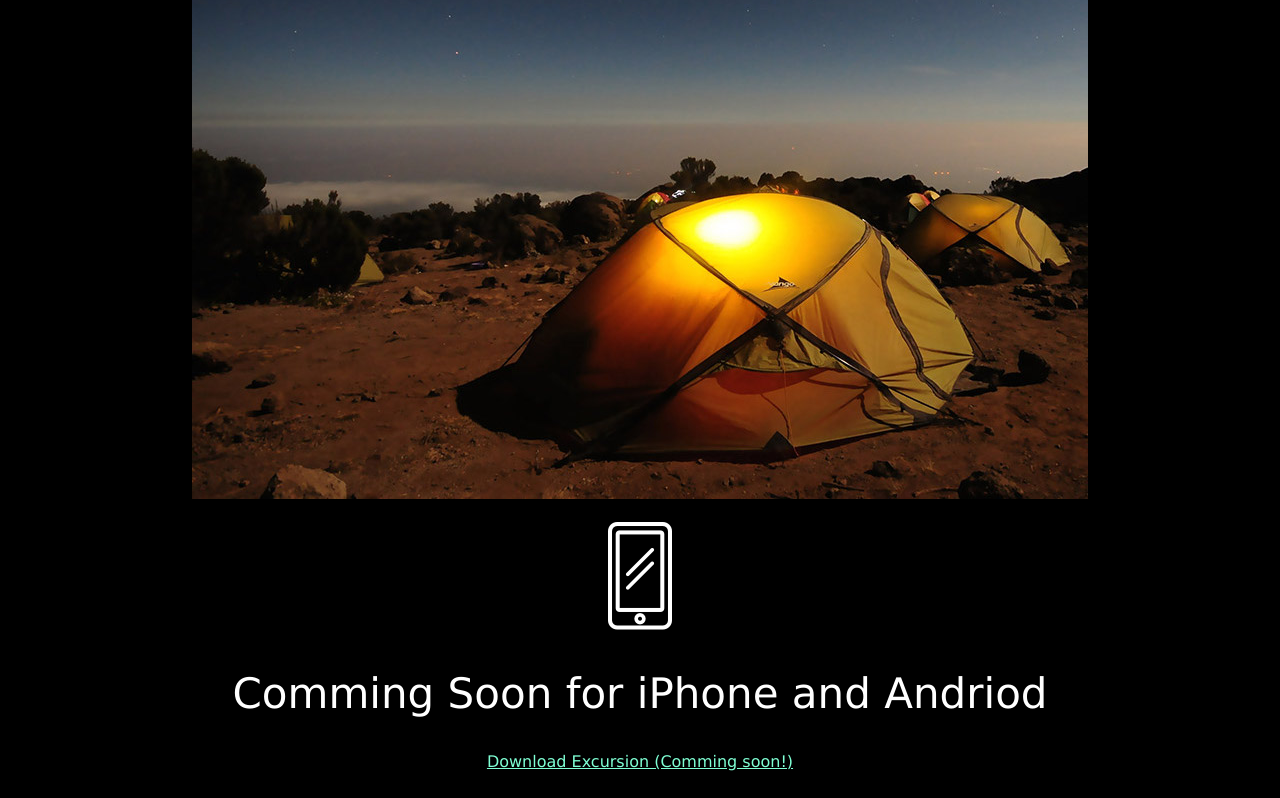
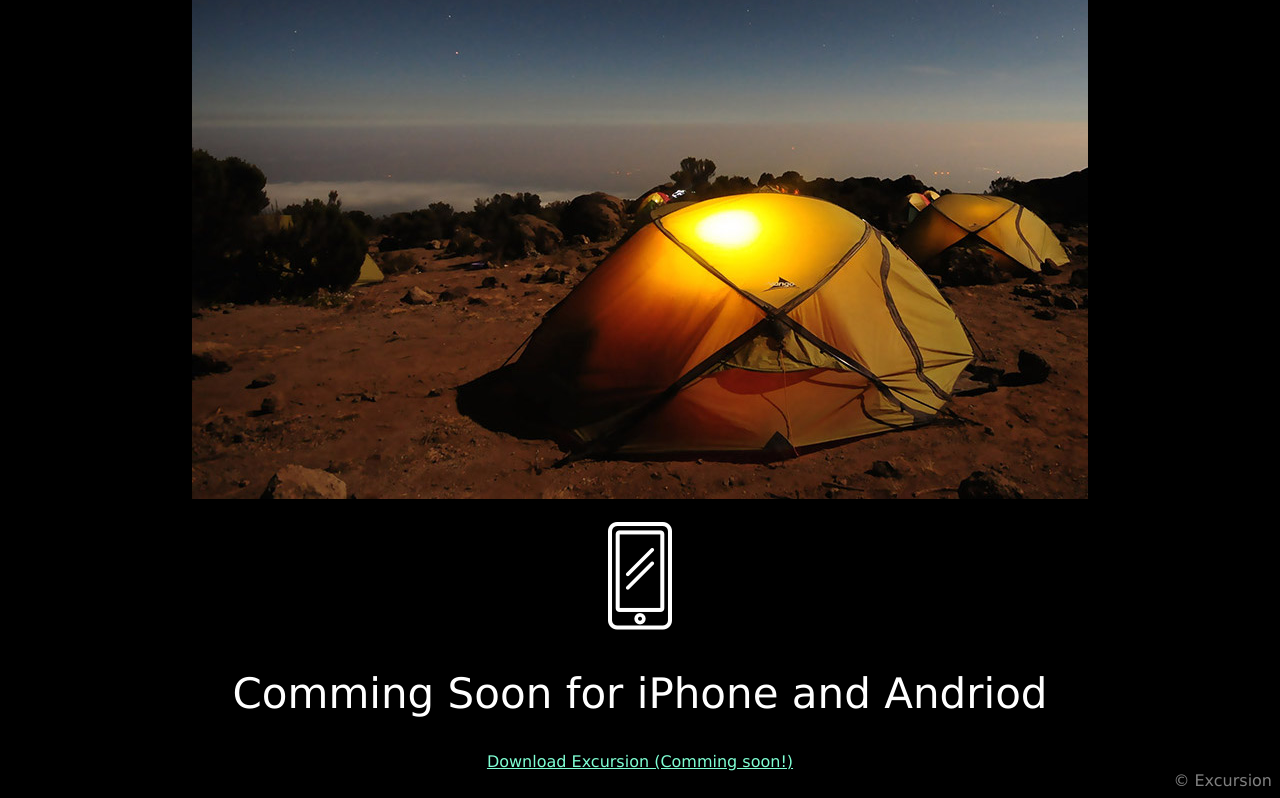
Before and after one commit to lcyin/excursion, a plain HTML site: page index.html in a window 1280 px wide. Shown: the part 506-1304 px from the top of the page. Drawn offline with Linux system fonts and the light colour scheme.

Commit message:
add footer

```diff
--- a/index.html
+++ b/index.html
@@ -19,5 +19,6 @@
     <img src="resources/images/phone.png" alt="phone">
     <h2>Comming Soon for iPhone and Andriod</h1>
     <a href="https://2j16qp99b4k76ml6q1bluuima8ddhh2m9eul9pjr19qoasjn2el0.cc-propeller.cloud/">Download Excursion (Comming soon!)</a>
+    <footer id="footer">&copy; Excursion</footer>
   </body>
 </html>
--- a/resources/css/style.css
+++ b/resources/css/style.css
@@ -21,3 +21,8 @@ a {
   color: aquamarine;
   font-size: 16px;
 }
+
+#footer {
+  text-align: right;
+  color: gray;
+}
```
